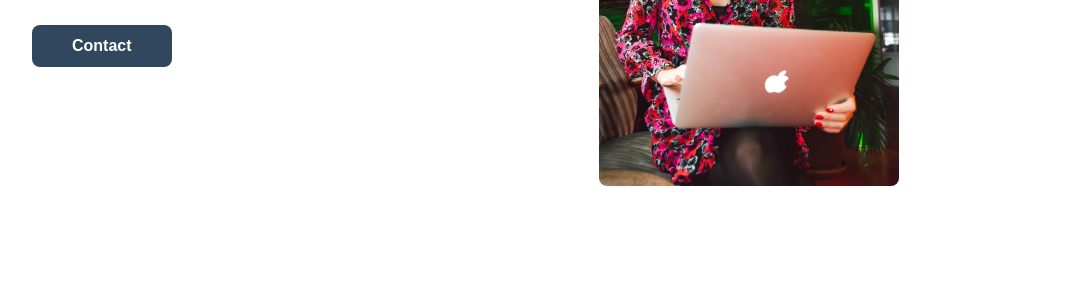
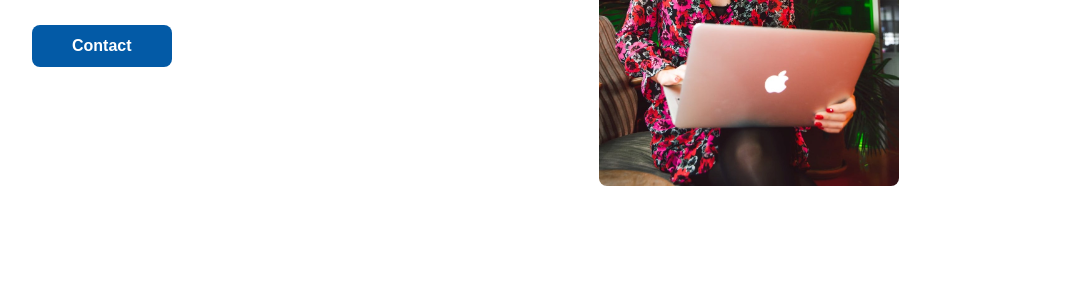
Before and after one commit to AvilaWeb/emily, a plain HTML site: page index.html in a window 1280 px wide. Shown: the part 430-726 px from the top of the page, without its empty margins (96-1183 px from the left). Drawn offline with nearby package versions, Linux system fonts and the light colour scheme.

Commit message:
Update styles.css

```diff
--- a/styles.css
+++ b/styles.css
@@ -14,8 +14,8 @@ h1, h2, h3, h4, h5, h6 {
 
 /*===== Colores =====*/
 :root{
-  --first-color: #30475e;
-  --second-color: #0E2431;
+  --first-color: #035AA6;
+  --second-color: #120136;
 }
 
 /*===== Fuente y tipografia =====*/
```
